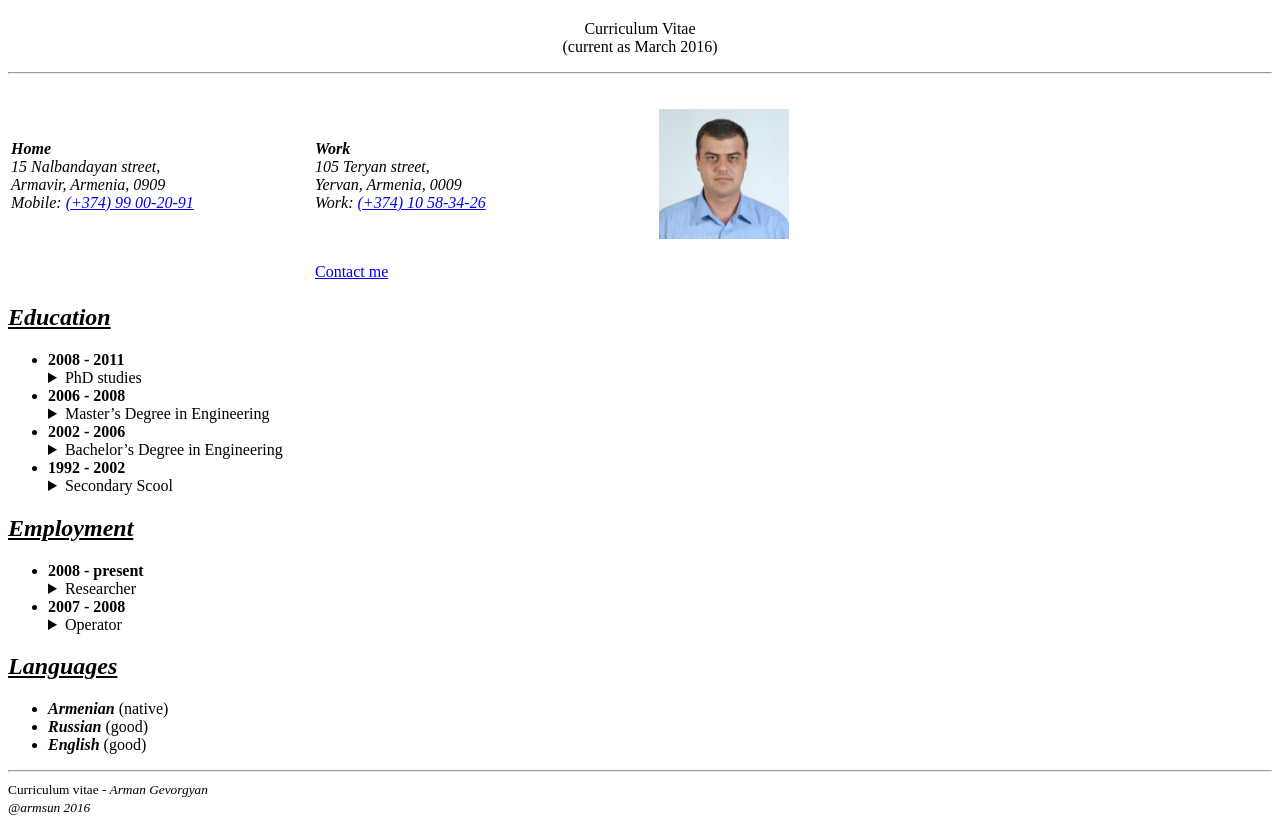
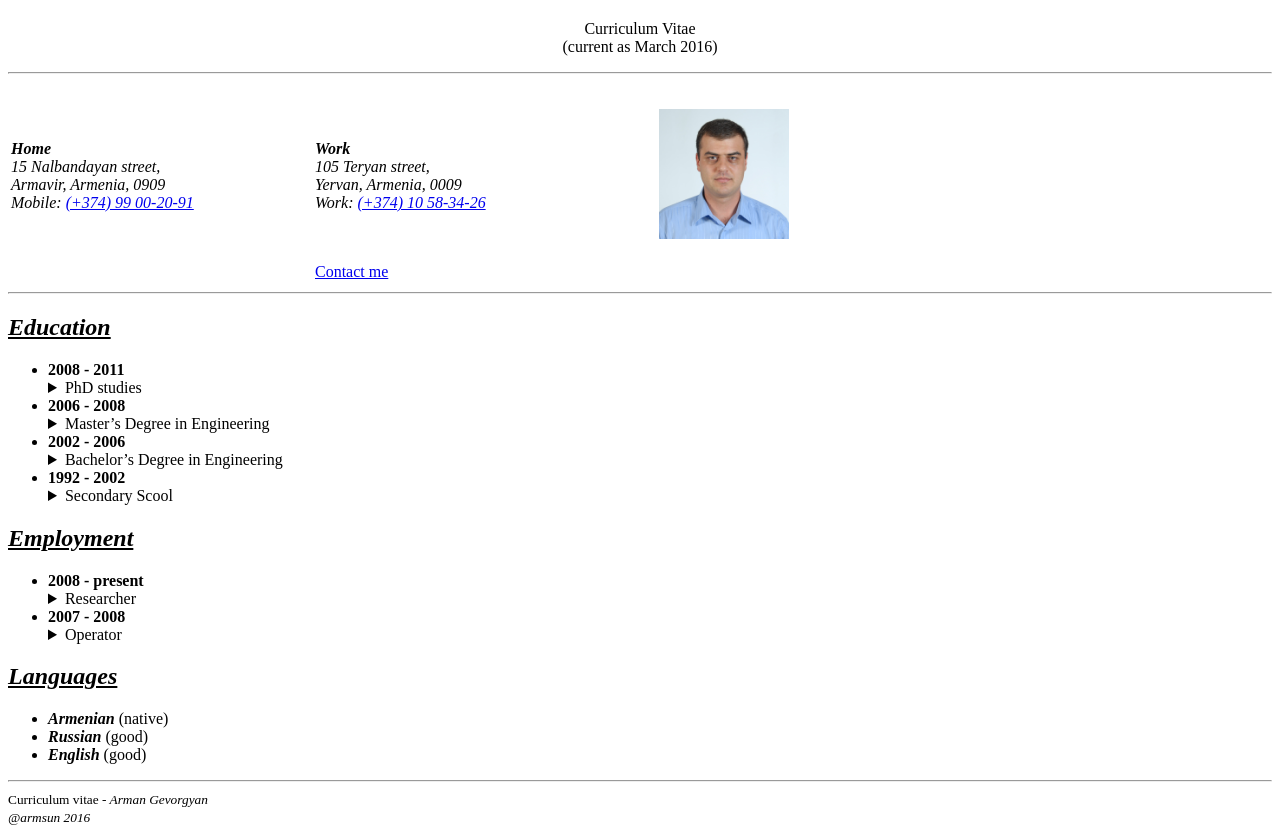
Before and after one commit to armsun/JOB, a plain HTML site: page CV/index.html in a window 1280 px wide. Shown: the part 60-894 px from the top of the page. Drawn offline with Linux system fonts and the light colour scheme.

Commit message:
polish 12.10am

```diff
--- a/CV/index.html
+++ b/CV/index.html
@@ -56,6 +56,7 @@
                 </table>
             </div>
         </div>
+        <hr />
     </header>
 
     <!--
```
Also changed, not shown: CV/hl/contact.html (+1 -5 lines).
